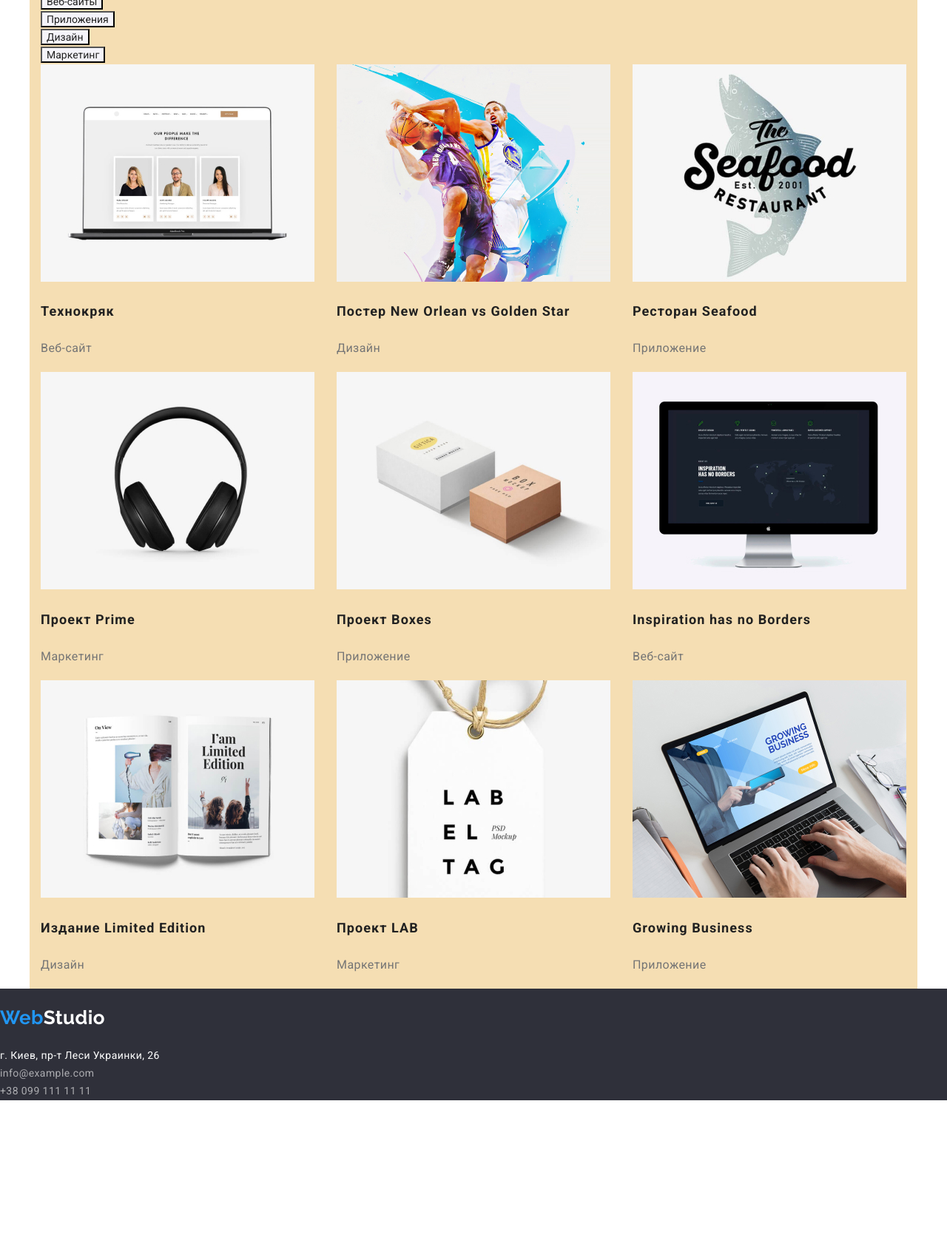
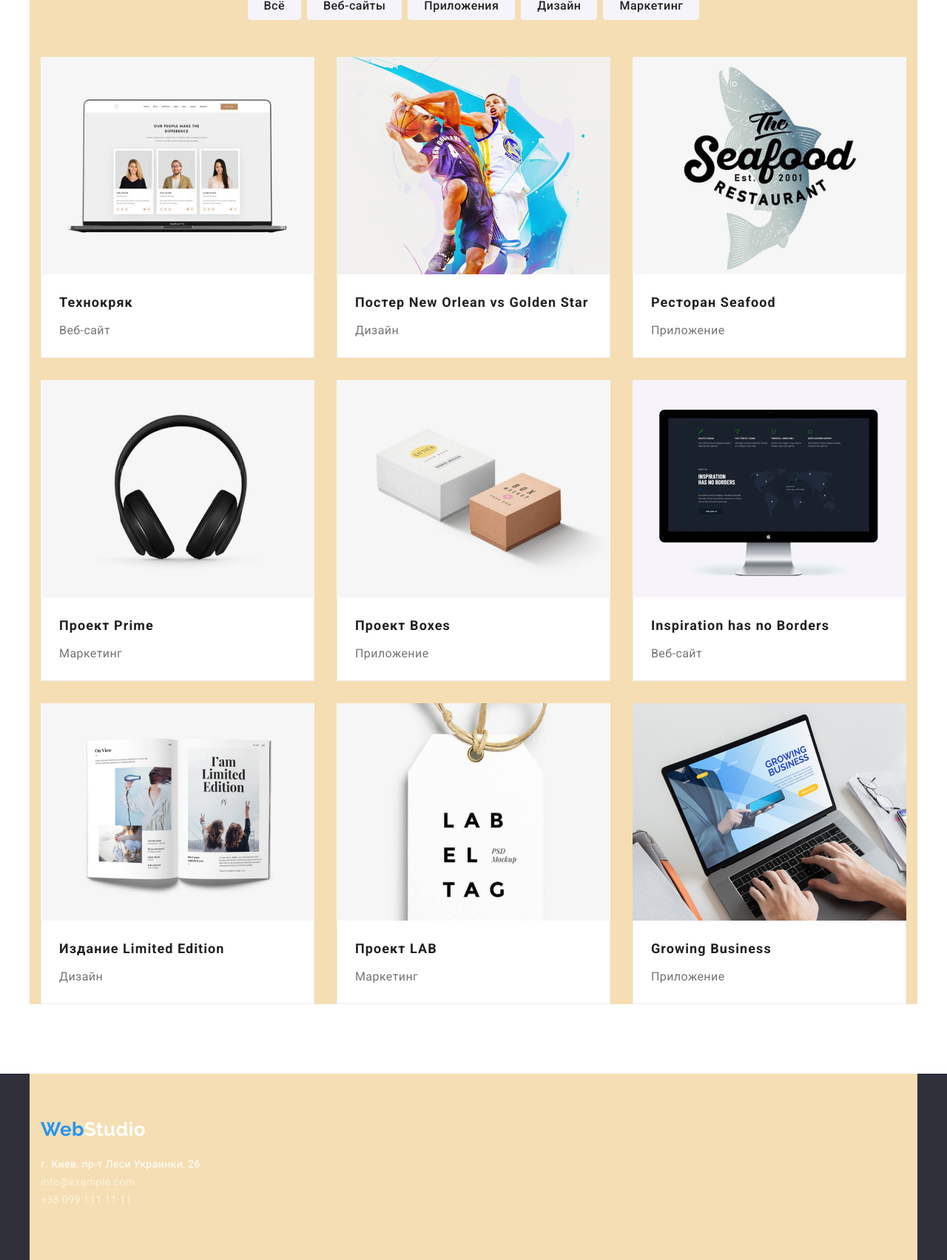
Before and after one commit to Andrew-Romanov/goit-markup-hw-03, a plain HTML site: page portfolio.html in a window 1280 px wide. Shown: the part 246-1950 px from the top of the page at 74% size. Before the commit the page ends 1734 px from the top, so only its background shows below. Drawn offline with nearby package versions, Linux system fonts and the light colour scheme.

Commit message:
Добавлено позиционирование при помощи Flexbox

```diff
--- a/css/styles.css
+++ b/css/styles.css
@@ -1,13 +1,3 @@
-/*
-color: #212121; — основной цвет текста
-color: #757575; — вторичный цвет текста
-color: rgba(255, 255, 255, 0.6); — цвет контактов в подвале
-color: #2196F3; — акцент
-color: #FFFFFF; — белый
-background: #F5F4FA; — светло-серый для фона и кнопок
-background: #2F303A; — тёмно-серый для фона
-*/
-
 /* Объявление цветов через CSS переменные */
 :root {
   --primary-text-color: #212121;
@@ -19,6 +9,8 @@ background: #2F303A; — тёмно-серый для фона
   --main-light-gray-color: #F5F4FA;
   --main-dark-gray-color: #2F303A;
   --main-black-color: #000000;
+  --portfolio-stroke-color: #EEEEEE;
+  --main-nav-stroke-color: #ECECEC;
 }
 
 /* Общая стилизация */
@@ -31,8 +23,18 @@ body {
   line-height: 1.71;
   letter-spacing: 0.03em;
 }
+
 a {
   text-decoration: none;
+}
+
+img {
+  display: block;
+}
+
+h1, h2, h3, p {
+  padding: 0px;
+  margin: 0px;
 }
 
 .container {
@@ -44,7 +46,6 @@ a {
   padding-right: 15px;
 
   background-color: wheat;
-  /* border: 2px solid tomato; */
 }
 
 .section {
@@ -56,13 +57,20 @@ a {
   padding-bottom: 0px;
 }
 
+/* .hidden {
+  position: absolute;
+  width: 1px;
+  height: 1px;
+  margin: -1px;
+  border: 0;
+  padding: 0;
+  clip: rect(0 0 0 0);
+  overflow: hidden;
+} */
+
 /* Логотип */
 .logo {
   display: block;
-
-  padding-top: 24px;
-  padding-bottom: 24px;
-
   font-family: 'Raleway', sans-serif;
   font-weight: 700;
   font-size: 26px;
@@ -114,6 +122,8 @@ a {
   display: flex;
   justify-content: space-around;
   align-items: center;
+
+  border-bottom: 1px solid var(--main-nav-stroke-color);
 }
 
 .site-nav {
@@ -123,6 +133,8 @@ a {
 
 .site-nav .logo {
   margin-right: 93px;
+  padding-top: 24px;
+  padding-bottom: 25px;
 }
 
 .site-links {
@@ -182,6 +194,9 @@ a {
 
 /* Заставка */
 .hero {
+  height: 600px;
+  padding-top: 200px;
+
   background-color: var(--main-dark-gray-color);
 
   text-align: center;
@@ -239,6 +254,19 @@ a {
 
   margin-top: 0px;
 }
+
+.features.list {
+  display: flex;
+}
+
+.features.list li {
+  width: calc((100% - 90px) / 4);
+}
+
+.features.list li:not(:last-child) {
+  margin-right: 30px;
+}
+
 .features.list h3 {
   margin-top: 0px;
   margin-bottom: 10px;
@@ -248,11 +276,29 @@ a {
   text-transform: uppercase;
 }
 
+/* Чем мы занимаемся */
+.our-works .list {
+  display: flex;
+}
+
+.our-works .list li:not(:last-child) {
+  margin-right: 30px;
+}
+
 /* Наша команда */
 .team {
   background: var(--main-light-gray-color);
 }
-.team.list h3 {
+
+.teammates.list {
+  display: flex;
+}
+
+.teammates.list li:not(:last-child) {
+  margin-right: 30px;
+}
+
+.teammates.list h3 {
   margin-top: 30px;
   margin-bottom: 10px;
 
@@ -261,7 +307,8 @@ a {
   line-height: 1.19;
   text-align: center;
 }
-.team.list p {
+
+.teammates.list p {
   color: var(--secondary-text-color);
 
   margin-top: 0px;
@@ -275,13 +322,28 @@ a {
 .footer {
   background-color: var(--main-dark-gray-color);
 }
-.footer > address{
+
+.footer .container {
+  display: flex;
+  align-items: baseline;
+  height: 252px;
+}
+
+.footer .logo {
+  margin-top: 40px;
+  padding-top: 20px;
+  padding-bottom: 20px;
+}
+
+.footer address{
   color: var(--main-light-color);
   font-style: normal;
 }
+
 .contacts-bottom a {
   color: var(--bottom-contacts-text-color);
 }
+
 .contacts-bottom a:hover,
 .contacts-bottom a:focus {
 	color: var(--accent-color-trasparent);
@@ -299,42 +361,86 @@ a {
 }
 
 /* Селектор контента */
+.content-selector {
+  display: flex;
+  justify-content: center;
+  margin-bottom: 50px;
+}
+
+.content-selector li {
+  margin-right: 8px;
+}
+
+.content-selector li:last-child {
+  margin-right: 0px;
+}
+
 .content-selector button {
+  display: block;
+  height: 38px;
+  border: 0px;
+  border-radius: 4px;
+  font-weight: 500;
+  font-size: 16px;
+  line-height: 1.625;
+  text-align: center;
+  letter-spacing: 0.03em;
+
   color: var(--primary-text-color);
   background-color: var(--main-light-gray-color);
+
+  padding: 0px 22px;
 }
+
 .content-selector button:hover,
 .content-selector button:focus {
   color: var(--main-light-color);
   background-color: var(--accent-color);
+  filter: drop-shadow(0px 4px 4px rgba(0, 0, 0, 0.25));
 }
 
 /* Выполненные проекты */
 .projects.list {
   display: flex;
   flex-wrap: wrap;
-  /* justify-content: space-between; */
 }
 
 .projects.list .project {
-  width: 370px;
+  width: calc((100% - 60px) / 3);
   margin-right: 30px;
+  margin-bottom: 30px;
+  background-color: var(--main-light-color);
 }
 
 .projects.list .project:nth-child(3n) {
   margin-right: 0px;
 }
 
-.projects.list h2 {
+.projects.list .project:nth-last-child(-n + 3) {
+  margin-bottom: 0px;
+}
+
+.projects.list .project-content {
+  border-right: 1px solid var(--portfolio-stroke-color);
+  border-bottom: 1px solid var(--portfolio-stroke-color);
+  border-left: 1px solid var(--portfolio-stroke-color);
+}
+
+.project-content h2 {
   color: var(--primary-text-color);
   font-weight: 700;
   font-size: 18px;
   line-height: 2;
   letter-spacing: 0.06em;
+  padding-top: 20px;
+  padding-bottom: 4px;
+  padding-left: 24px;
 }
 
-.projects.list p {
+.project-content p {
   color: var(--secondary-text-color);
   font-size: 16px;
   line-height: 2;
+  padding-bottom: 20px;
+  padding-left: 24px;
 }
--- a/portfolio.html
+++ b/portfolio.html
@@ -48,7 +48,7 @@
   <main>
 
     <!-- Портфолио -->
-    <section class="portfolio">
+    <section class="section portfolio">
       <div class="container">
         <h1>Наши работы</h1>
         <!-- Селектор контента -->
@@ -65,72 +65,90 @@
           <li class="project">
             <a href="">
               <img src="./images/technocrak.jpg" alt="Технокряк. Веб-сайт" width="370">
+              <div class="project-content">
                 <h2>Технокряк</h2>
                 <p>Веб-сайт</p>
+              </div>
             </a>
           </li>
 
           <li class="project">
             <a href="">
               <img src="./images/poster-no-vs-gs.jpg" alt="Постер New Orlean vs Golden Star. Дизайн" width="370">
+              <div class="project-content">
                 <h2>Постер New Orlean vs Golden Star</h2>
                 <p>Дизайн</p>
+              </div>
             </a>
           </li>
 
           <li class="project">
             <a href="">
               <img src="./images/restaurant-seafood.jpg" alt="Ресторан Seafood. Приложение" width="370">
+              <div class="project-content">
                 <h2>Ресторан Seafood</h2>
                 <p>Приложение</p>
+              </div>
             </a>
           </li>
 
           <li class="project">
             <a href="">
               <img src="./images/project-prime.jpg" alt="Проект Prime. Маркетинг" width="370">
+              <div class="project-content">
                 <h2>Проект Prime</h2>
                 <p>Маркетинг</p>
+              </div>
             </a>
           </li>
 
           <li class="project">
             <a href="">
               <img src="./images/project-boxes.jpg" alt="Проект Boxes. Приложение" width="370">
+              <div class="project-content">
                 <h2>Проект Boxes</h2>
                 <p>Приложение</p>
+              </div>
             </a>
           </li>
 
           <li class="project">
             <a href="">
               <img src="./images/inspiration-web-site.jpg" alt="Inspiration has no Borders. Веб-сайт" width="370">
+              <div class="project-content">
                 <h2>Inspiration has no Borders</h2>
                 <p>Веб-сайт</p>
+              </div>
             </a>
           </li>
 
           <li class="project">
             <a href="">
               <img src="./images/limited-edition.jpg" alt="Издание Limited Edition. Дизайн" width="370">
+              <div class="project-content">
                 <h2>Издание Limited Edition</h2>
                 <p>Дизайн</p>
+              </div>
             </a>
           </li>
 
           <li class="project">
             <a href="">
               <img src="./images/project-lab.jpg" alt="Проект LAB. Маркетинг" width="370">
+              <div class="project-content">
                 <h2>Проект LAB</h2>
                 <p>Маркетинг</p>
+              </div>
             </a>
           </li>
 
           <li class="project">
             <a href="">
               <img src="./images/growing-business.jpg" alt="Growing Business. Приложение" width="370">
+              <div class="project-content">
                 <h2>Growing Business</h2>
                 <p>Приложение</p>
+              </div>
             </a>
           </li>
         </ul>
@@ -141,6 +159,8 @@
 
   <!-- Подвал -->
   <footer class="footer">
+    <div class="container">
+      <div class="info">
         <!-- Логотип в виде SVG
         <a href="/">
           <img src="./images/webstudio-logo-2.svg" alt="Логотип WebStudio" width="145">
@@ -154,6 +174,11 @@
           <li><a href="mailto:info@example.com">info@example.com</a></li>
           <li><a href="tel:+380991111111">+38 099 111 11 11</a></li>
         </ul>
+      </div>
+      <div class="socials">
+        <!-- Место для размещения социальных сетей -->
+      </div>
+    </div>
   </footer>
 
 </body>
```
Also changed, not shown: index.html (+10 -3 lines). Lines whose indentation alone changed are shown as unchanged.
